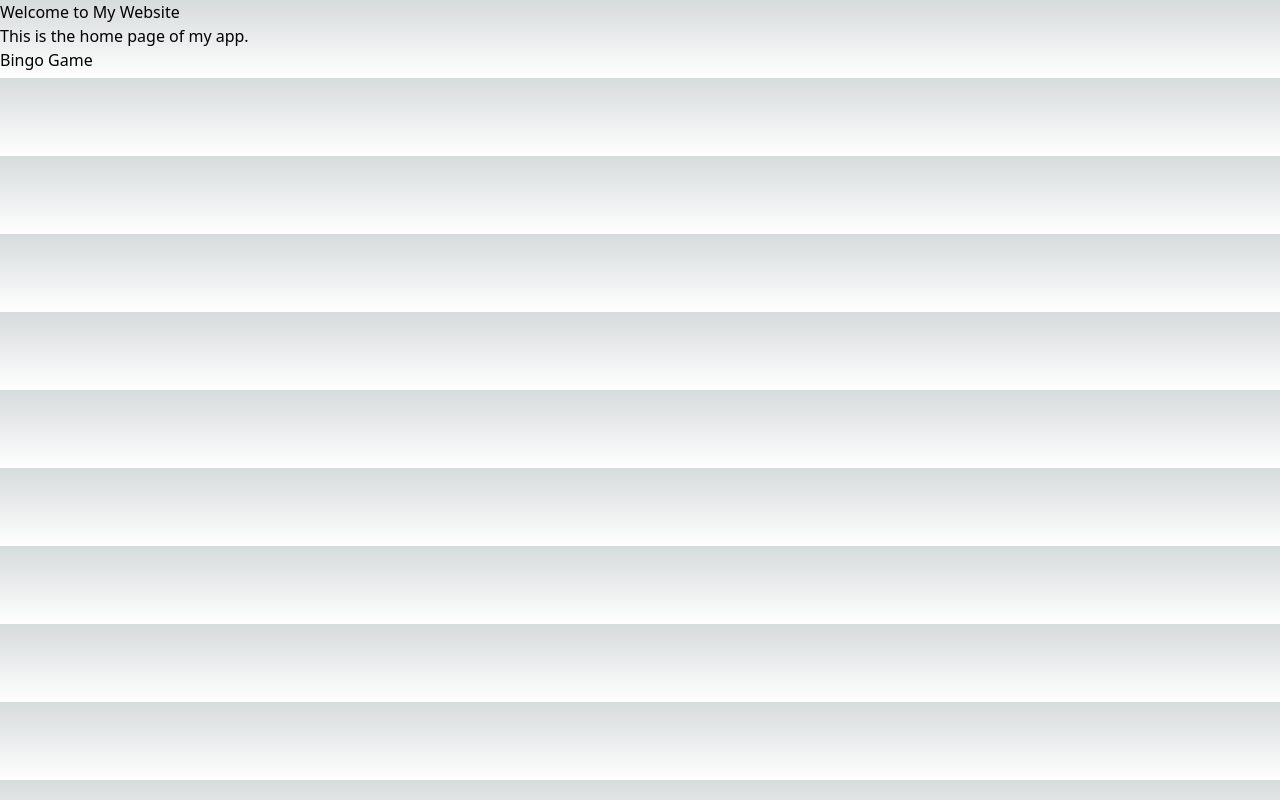
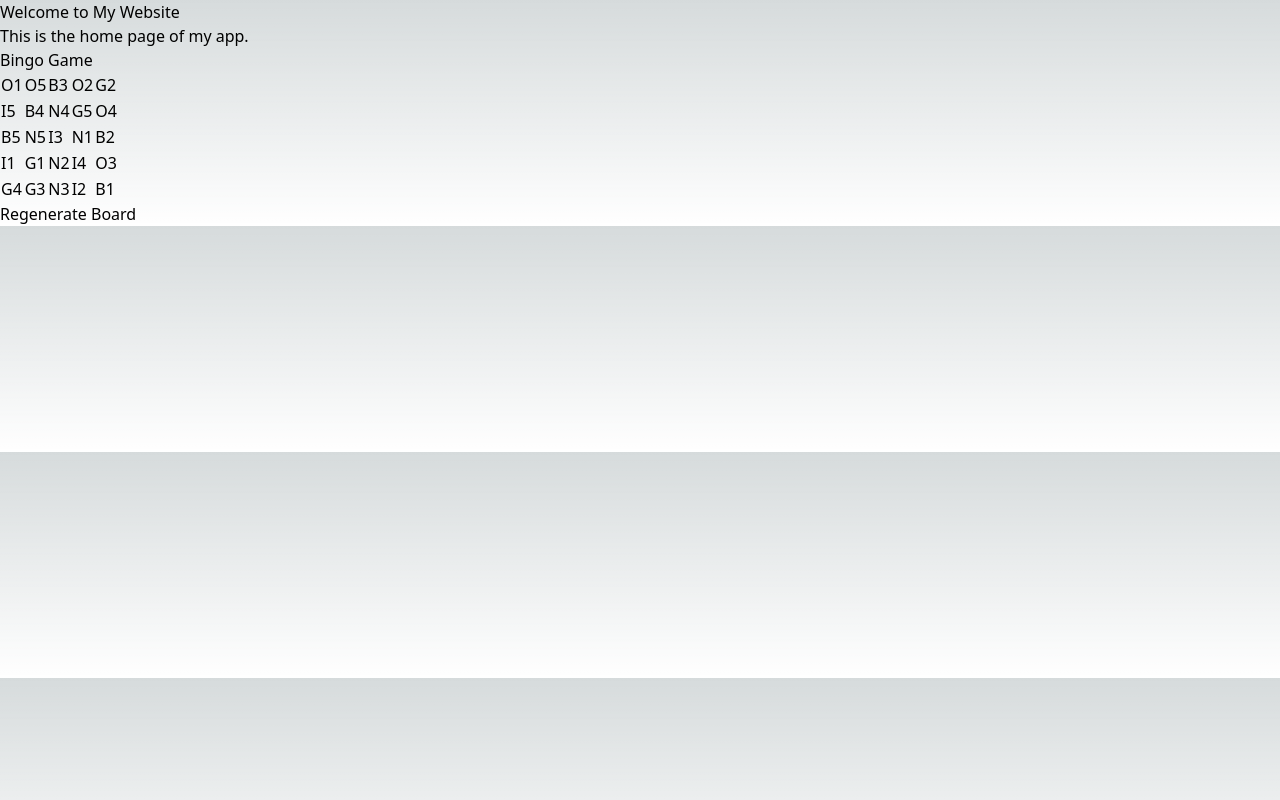
Before and after one commit to ryouhei0705/enjoyspla, a Next.js app: page / in a window 1280 px wide. Built offline with nearby package versions, Linux system fonts and the light colour scheme.

Commit message:
簡易ビンゴ

```diff
--- a/pages/bingo.tsx
+++ b/pages/bingo.tsx
@@ -1,16 +1,53 @@
-import React, { useState } from 'react';
+import React, { useState, useEffect } from 'react';
 
 const Bingo = () => {
-    const [board, setBoard] = useState<string[][]>([
-        ['', '', ''],
-        ['', '', ''],
-        ['', '', ''],
-    ]);
+    const [board, setBoard] = useState<string[][]>([]);
+    const values = [
+        'B1', 'B2', 'B3', 'B4', 'B5',
+        'I1', 'I2', 'I3', 'I4', 'I5',
+        'N1', 'N2', 'N3', 'N4', 'N5',
+        'G1', 'G2', 'G3', 'G4', 'G5',
+        'O1', 'O2', 'O3', 'O4', 'O5',
+    ];
+
+    useEffect(() => {
+        initializeBoard();
+    }, []);
+
+    const initializeBoard = () => {
+        const shuffledValues = shuffleArray(values);
+
+        const newBoard: string[][] = [];
+
+        for (let row = 0; row < 5; row++) {
+            const newRow: string[] = [];
+            for (let col = 0; col < 5; col++) {
+                const index = row * 5 + col;
+                newRow.push(shuffledValues[index]);
+            }
+            newBoard.push(newRow);
+        }
+
+        setBoard(newBoard);
+    };
 
     const handleClick = (row: number, col: number) => {
         const updatedBoard = [...board];
         updatedBoard[row][col] = 'X';
         setBoard(updatedBoard);
+    };
+
+    const regenerateBoard = () => {
+        initializeBoard();
+    };
+
+    const shuffleArray = (array: any[]) => {
+        const newArray = [...array];
+        for (let i = newArray.length - 1; i > 0; i--) {
+            const j = Math.floor(Math.random() * (i + 1));
+            [newArray[i], newArray[j]] = [newArray[j], newArray[i]];
+        }
+        return newArray;
     };
 
     return (
@@ -22,13 +59,18 @@ const Bingo = () => {
                         <tr key={rowIndex}>
                             {row.map((cell, colIndex) => (
                                 <td key={colIndex} onClick={() => handleClick(rowIndex, colIndex)}>
-                                    {cell}
+                                    {cell === 'X' ? (
+                                        <div style={{ fontSize: '20px' }}>🎯</div>
+                                    ) : (
+                                        cell
+                                    )}
                                 </td>
                             ))}
                         </tr>
                     ))}
                 </tbody>
             </table>
+            <button onClick={regenerateBoard}>Regenerate Board</button>
         </div>
     );
 };
```
